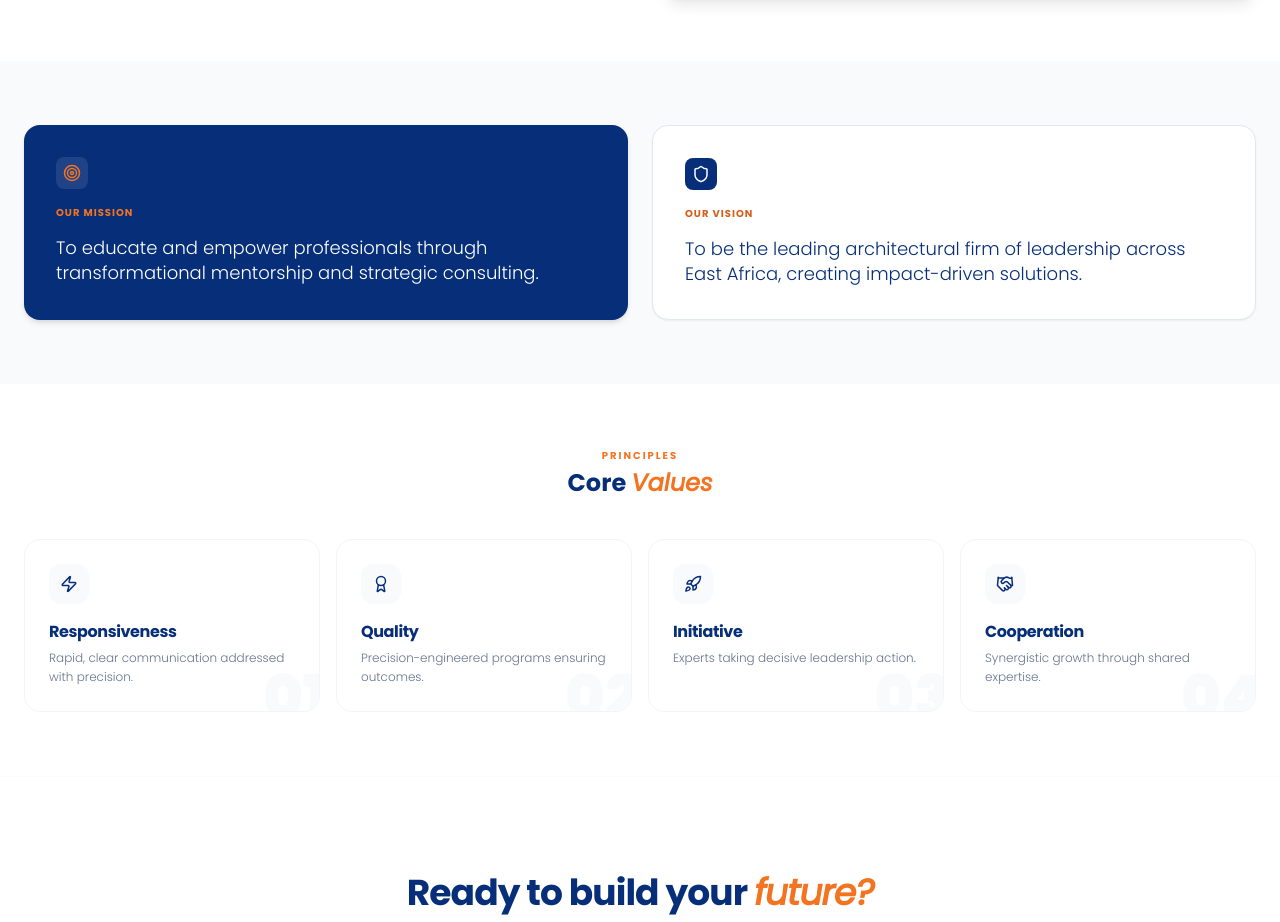
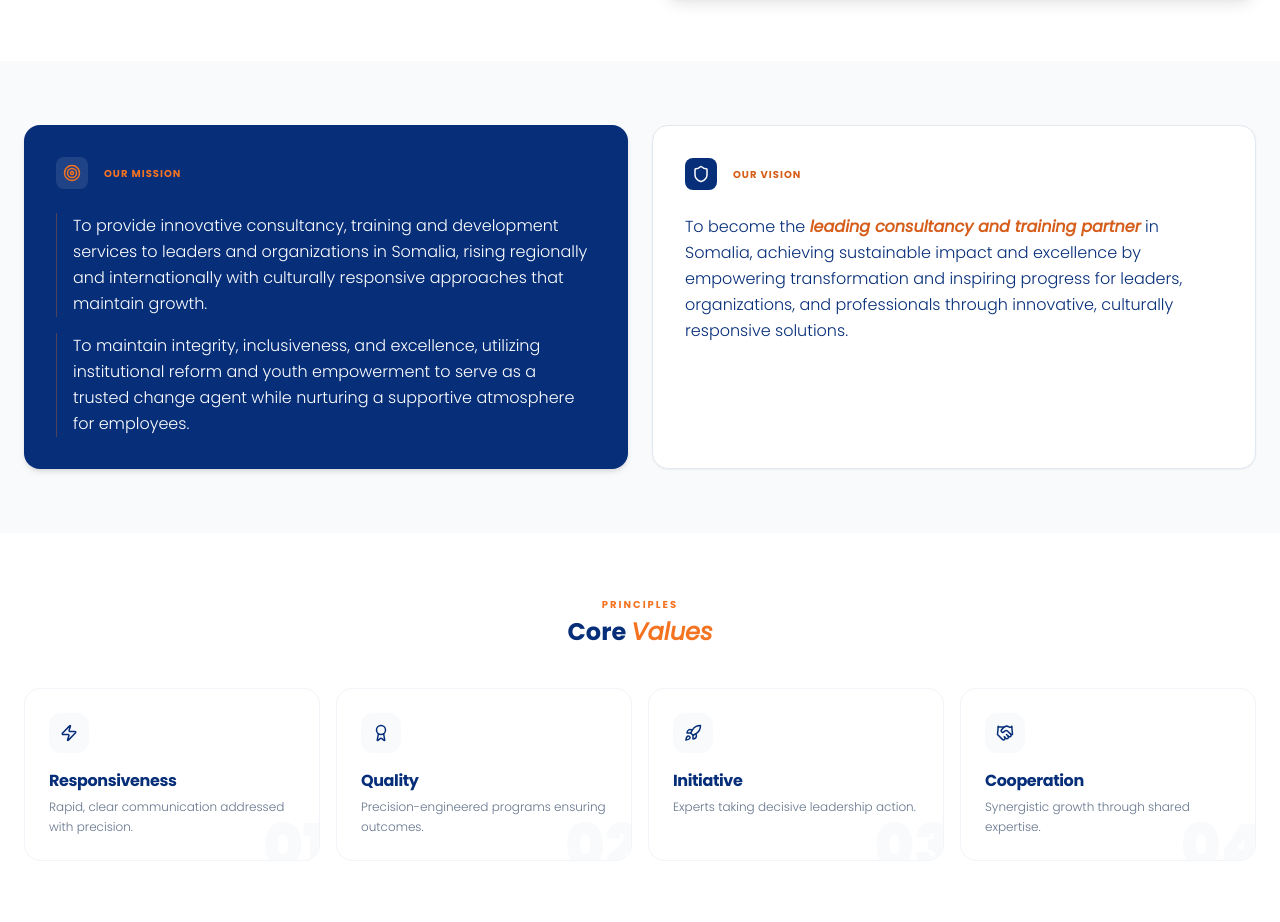
Before and after one commit to Amen252/Maan-Group, a React (Vite) app: page /about in a window 1280 px wide. Shown: the part 800-1722 px from the top of the page. Built offline with nearby package versions, Linux system fonts and the light colour scheme.

Commit message:
Update Vision and Mission statements

```diff
--- a/src/pages/About.jsx
+++ b/src/pages/About.jsx
@@ -93,19 +93,33 @@ export const About = () => {
             <section className="py-16 bg-slate-50">
                 <div className="container mx-auto px-6 max-w-[1280px]">
                     <div className="grid md:grid-cols-2 gap-6">
-                        <div className="bg-navy-900 p-8 rounded-2xl text-white space-y-4 shadow-md">
+                        <div className="bg-navy-900 p-8 rounded-2xl text-white space-y-6 shadow-md">
+                            <div className="flex items-center gap-4">
                                 <div className="w-8 h-8 bg-white/10 rounded-lg flex items-center justify-center text-gold-500">
                                     <Target size={18} />
                                 </div>
                                 <h3 className="text-gold-500 font-bold uppercase text-[10px] tracking-widest">Our Mission</h3>
-                            <p className="text-lg font-light leading-snug">To educate and empower professionals through transformational mentorship and strategic consulting.</p>
                             </div>
-                        <div className="bg-white p-8 rounded-2xl border border-slate-200 space-y-4 shadow-sm">
+                            <div className="space-y-4 text-base font-light leading-relaxed">
+                                <p className="relative pl-4 border-l border-gold-500/30">
+                                    To provide innovative consultancy, training and development services to leaders and organizations in Somalia, rising regionally and internationally with culturally responsive approaches that maintain growth.
+                                </p>
+                                <p className="relative pl-4 border-l border-gold-500/30">
+                                    To maintain integrity, inclusiveness, and excellence, utilizing institutional reform and youth empowerment to serve as a trusted change agent while nurturing a supportive atmosphere for employees.
+                                </p>
+                            </div>
+                        </div>
+
+                        <div className="bg-white p-8 rounded-2xl border border-slate-200 space-y-6 shadow-sm">
+                            <div className="flex items-center gap-4">
                                 <div className="w-8 h-8 bg-navy-900 text-white rounded-lg flex items-center justify-center">
                                     <Shield size={18} />
                                 </div>
                                 <h3 className="text-gold-600 font-bold uppercase text-[10px] tracking-widest">Our Vision</h3>
-                            <p className="text-lg text-navy-900 font-light leading-snug">To be the leading architectural firm of leadership across East Africa, creating impact-driven solutions.</p>
+                            </div>
+                            <p className="text-base text-navy-900 font-light leading-relaxed">
+                                To become the <span className="text-gold-600 font-semibold font-serif italic">leading consultancy and training partner</span> in Somalia, achieving sustainable impact and excellence by empowering transformation and inspiring progress for leaders, organizations, and professionals through innovative, culturally responsive solutions.
+                            </p>
                         </div>
                     </div>
                 </div>
```
Lines whose indentation alone changed are shown as unchanged.
